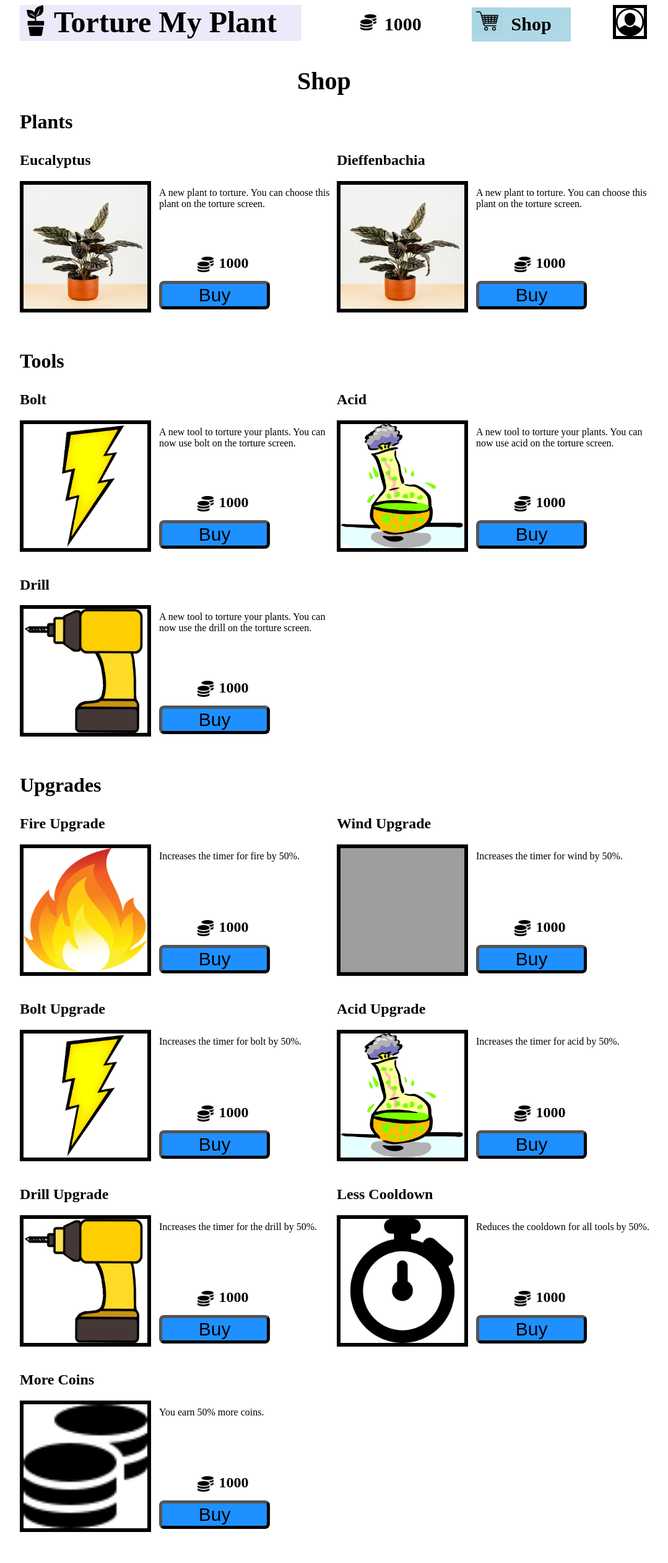
After one commit to masskro0/Torture-My-Plant, a PHP site: page /shop.html in a window 1280 px wide. The commit adds this page. Shown: the whole page at 62% size, without its empty margins (96-1175 px from the left). Run offline with PHP 8.4, Linux system fonts and the light colour scheme; grey boxes are pictures that could not be loaded.

Commit message:
Shop Grundgerüst in HTML und CSS

```diff
--- /dev/null
+++ b/shop.html
@@ -0,0 +1,134 @@
+<!doctype html>
+<html>
+  <head>
+    <meta charset="utf-8" />
+    <meta name="viewport" content="width=device-width, initial-scale=1.0">
+    <title>Torture some plants. It's up to you how.</title>
+    <link rel="stylesheet" type="text/css" href="styles/shop.css">
+  </head>
+    <body>
+        <div class="wrapper">
+            <nav>
+                <ul>
+                    <div class="Homebutton">
+                    <li><a href="index.html"><img class="Homeicon" src="img/planticon.png"></a></li>
+                    <li><a class="frontpagetext" href="index.html">Torture My Plant</a></li>
+                    </div>
+                    <li><img class="Coins" src="img/coins.png"></li>
+                    <li><p class="Cointext">1000</p></li>
+                    <li><a><img class="profilepic" src="img/profilepic.png" width=8%></a></li>
+                    <div class="rectangle"></div>
+                    <li><a><img class="Cart" src="img/carticon.png"></a><p class="Shoptext">Shop</p></li>
+                </ul>
+            </nav>
+
+
+                <h1 class="Header">Shop</h1>
+                <div class ="screen">
+
+                <ul><h1 class="Categorytext">Plants</h1>
+                <li><h2 class="Item">Eucalyptus</h2>
+                <img class="Itemjpg" src="img/pflanze.jpg">
+                <p class="Description">A new plant to torture. You can choose this plant on the torture screen.</p>
+                <img class="Coinicon" src="img/coins.png">
+                <p class="Price">1000</p>
+                <button class="Buy">Buy</button>
+                </li>
+                <li><h2 class="Item">Dieffenbachia</h2>
+                <img class="Itemjpg" src="img/pflanze.jpg">
+                <p class="Description">A new plant to torture. You can choose this plant on the torture screen.</p>
+                <img class="Coinicon" src="img/coins.png">
+                <p class="Price">1000</p>
+                <button class="Buy">Buy</button>
+                </li>
+                </ul>
+                <ul>
+                <h1 class="Categorytext">Tools</h1>
+                <li><h2 class="Item">Bolt</h2>
+                <img class="Itemjpg" src="img/bolt.png">
+                <p class="Description">A new tool to torture your plants. You can now use bolt on the torture screen.</p>
+                <img class="Coinicon" src="img/coins.png">
+                <p class="Price">1000</p>
+                <button class="Buy">Buy</button>
+                </li>
+                <li><h2 class="Item">Acid</h2>
+                <img class="Itemjpg" src="img/acid.png">
+                <p class="Description">A new tool to torture your plants. You can now use acid on the torture screen.</p>
+                <img class="Coinicon" src="img/coins.png">
+                <p class="Price">1000</p>
+                <button class="Buy">Buy</button>
+                </li>
+                <li><h2 class="Item">Drill</h2>
+                <img class="Itemjpg" src="img/drill.png">
+                <p class="Description">A new tool to torture your plants. You can now use the drill on the torture screen.</p>
+                <img class="Coinicon" src="img/coins.png">
+                <p class="Price">1000</p>
+                <button class="Buy">Buy</button>
+                </li>
+                </ul>
+                <ul>
+                <h1 class="Categorytext">Upgrades</h1>
+                <li><h2 class="Item">Fire Upgrade</h2>
+                <img class="Itemjpg" src="img/fire.png">
+                <p class="Description">Increases the timer for fire by 50%.</p>
+                <img class="Coinicon" src="img/coins.png">
+                <p class="Price">1000</p>
+                <button class="Buy">Buy</button>
+                </li>
+                <li><h2 class="Item">Wind Upgrade</h2>
+                <img class="Itemjpg" src="img/wind.png">
+                <p class="Description">Increases the timer for wind by 50%.</p>
+                <img class="Coinicon" src="img/coins.png">
+                <p class="Price">1000</p>
+                <button class="Buy">Buy</button>
+                </li>
+                <li><h2 class="Item">Bolt Upgrade</h2>
+                <img class="Itemjpg" src="img/bolt.png">
+                <p class="Description">Increases the timer for bolt by 50%.</p>
+                <img class="Coinicon" src="img/coins.png">
+                <p class="Price">1000</p>
+                <button class="Buy">Buy</button>
+                </li>
+                <li><h2 class="Item">Acid Upgrade</h2>
+                <img class="Itemjpg" src="img/acid.png">
+                <p class="Description">Increases the timer for acid by 50%.</p>
+                <img class="Coinicon" src="img/coins.png">
+                <p class="Price">1000</p>
+                <button class="Buy">Buy</button>
+                </li>
+                <li><h2 class="Item">Drill Upgrade</h2>
+                <img class="Itemjpg" src="img/drill.png">
+                <p class="Description">Increases the timer for the drill by 50%.</p>
+                <img class="Coinicon" src="img/coins.png">
+                <p class="Price">1000</p>
+                <button class="Buy">Buy</button>
+                </li>
+                <li><h2 class="Item">Less Cooldown</h2>
+                <img class="Itemjpg" src="img/timer.png">
+                <p class="Description">Reduces the cooldown for all tools by 50%.</p>
+                <img class="Coinicon" src="img/coins.png">
+                <p class="Price">1000</p>
+                <button class="Buy">Buy</button>
+                </li>
+                <li><h2 class="Item">More Coins</h2>
+                <img class="Itemjpg" src="img/coins.png">
+                <p class="Description">You earn 50% more coins.</p>
+                <img class="Coinicon" src="img/coins.png">
+                <p class="Price">1000</p>
+                <button class="Buy">Buy</button>
+                </li>
+                <!--
+                <li><h2 class="Item">New Item</h2>
+                <img class="Itemjpg" src="img/">
+                <p class="Description"></p>
+                <img class="Coinicon" src="img/coins.png">
+                <p class="Price">1000</p>
+                <button class="Buy">Buy</button>
+                </li> -->
+                </ul>
+
+
+            </div>
+        </div>
+    </body>
+</html>
--- a/styles/profile_edit.css
+++ b/styles/shop.css
@@ -92,76 +92,75 @@ nav  a{
     left: 56%;
     top: -1%;
 }
-.EditProfile{
-    position: absolute;
+.screen{
+    margin-top: 160px;
+}
+
+.Header{
+     position: absolute;
     top: 10%;
     font-size: 40px;
     font-weight: 400;
-    left: 41%;
+    left: 45%;
     font-weight: bold;
 }
-.Profilepicture{
+.screen ul{
+    list-style-type: none;
+    margin: 0px;
+    padding: 0px;
+    overflow: hidden;
+    margin-bottom: 30px;
+}
+.screen li{
+    float:left;
+    overflow: hidden;
+    display:inline;
+    width: 50%;
+    margin-bottom: 20px;
+}
+.Itemjpg{
+    width: 200px;
+    float: left;
+    height: 200px;
+    border: 6px solid black;
+}
+.Categorytext{
+    margin-bottom: 10px;
+    margin-top: 10px;
+}
+.Description{
+    position: absolute;
+    padding-top: 5px;
+    margin-top: 5px;
+    margin-left: 225px;
+    width: 22%;
+}
+
+.Coinicon{
     position: relative;
     display: inline;
-    width: 18.7%;
-    height: 18.7%;
-    border: 8px solid black;
-    margin-top: 140px;
-    margin-left: 15px;
+    margin-top: 60px;
+    margin-left: 75px;
+    top: 62px;
+    width: 5%;
 }
-.Normal{
+.Price{
     position: relative;
+    display: inline;
+    font-size: 24px;
+    font-weight: bold;
+    top: 55px;
+    left: 5px;
+}
+.Buy{
+    position: relative;
+    top: 70px;
     display: block;
-    margin-top: 30px;
-    margin-left: 15px;
-    font-size: 22px;
+    margin-left: 225px;
+    font-size: 30px;
     background-color: dodgerblue;
     border-radius: 8px;
     border-width: thick;
     border-color: black;
-    width: 20%;
-    height: 46px;
+    width: 35%;
 }
-
-.screen{
-    position: absolute;
-    right: 9.5%;
-    top: 20%;
-    width: 59%;
-    padding: 16px;
-}
-
-input{
-    position: relative;
-    display: block;
-}
-input[type=text], input[type=password] {
-  width: 97%;
-  padding: 10px 10px;
-  margin: 8px 0;
-  border: 1px solid #ccc;
-  box-sizing: border-box;
-}
-
-.greyscreen{
-        background-color: lightgrey;
-    position: absolute;
-    width: 79%;
-    height: 80%;
-    z-index: -1;
-    margin-top: 60px;
-}
-.Cancel{
-    background-color: red;
-    position: absolute;
-    top: 67%;
-    width: 16%;
-}
-
-.Accept{
-    background-color: limegreen;
-    position: absolute;
-    top: 67%;
-    width: 16%;
-    right: 12.38%;
-}
```
